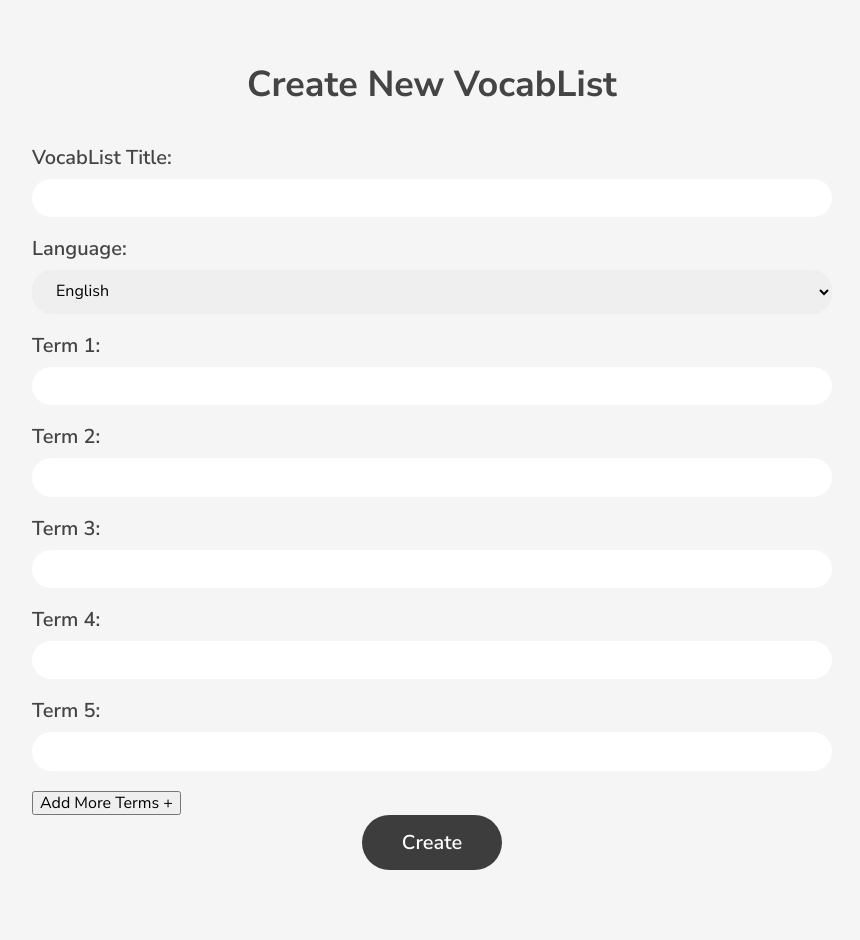
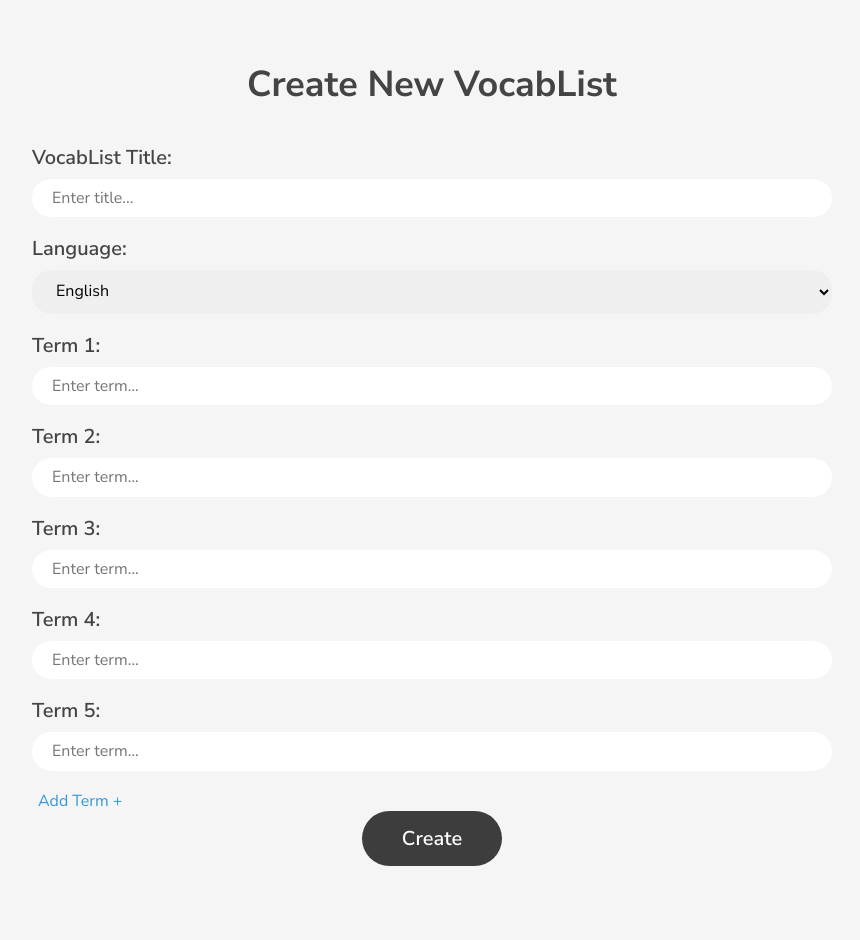
Before and after one commit to grizzledwarvet23/LexiCoach, a Flask app: page /create-vocablist in a window 1280 px wide. Shown: the whole page, without its empty margins (208-1068 px from the left). Run offline with Flask 2, Linux system fonts and the light colour scheme.

Commit message:
add term

```diff
--- a/main.py
+++ b/main.py
@@ -1,4 +1,4 @@
-from flask import Flask, render_template
+from flask import Flask, render_template, request, jsonify
 
 app = Flask(__name__)
 
@@ -10,5 +10,12 @@ def home():
 def create_vocablist():
     return render_template('create.html')
 
+@app.route('/create', methods=['POST'])
+def process_submittedlist():
+    data = request.get_json()
+    print(data)
+    return jsonify({'message': 'Data received successfully'})
+
+
 if __name__ == '__main__':
     app.run(debug=True)
--- a/static/script.js
+++ b/static/script.js
@@ -10,3 +10,56 @@ function changeText() {
 function goToVocabListWindow() {
     window.location.href = "/create-vocablist";
 }
+
+function addTerm() {
+    var container = document.getElementById("terms-container");
+    var count = container.childElementCount + 1;
+
+    var termGroup = document.createElement("div");
+    termGroup.className = "term-group";
+    var label = document.createElement("label");
+    label.setAttribute("for", "term" + count);
+    label.className = "form-label";
+    label.innerHTML = "Term " + count + ":";
+    var input = document.createElement("input");
+    input.setAttribute("type", "text");
+    input.setAttribute("name", "term" + count);
+    input.setAttribute("id", "term" + count);
+    input.setAttribute("placeholder", "Enter term...");
+    input.className = "form-input";
+    input.required = true;
+
+    termGroup.appendChild(label);
+    termGroup.appendChild(input);
+
+    container.appendChild(termGroup);
+}
+
+function handleSubmit(event) {
+    event.preventDefault();
+
+    const form = event.target;
+    const formData = new FormData(form);
+    const formDataJSON = JSON.stringify(Object.fromEntries(formData));
+
+
+    fetch('/create', {
+        method: 'POST',
+        headers: {
+          'Content-Type': 'application/json'
+        },
+        body: formDataJSON
+      })
+        .then(response => response.json())
+        .then(data => {
+          console.log(data);
+          // Redirect to home.html
+          window.location.href = '/create';
+        })
+        .catch(error => console.error(error));
+
+
+    //window.location.href = "/submittedlist";
+
+
+  }
--- a/static/style.css
+++ b/static/style.css
@@ -120,3 +120,17 @@ body {
 	width: 100%;
 	box-sizing: border-box;
 }
+
+.add-term-btn {
+	/* it should be
+	stylized so it should have no background fill, be a
+	light blueish color, and be small and placed to the left of the input */
+
+	/* add the following styles */
+	background-color: transparent;
+	color: #3498db;
+	font-size: 16px;
+	border: none;
+	cursor: pointer;
+
+}
--- a/templates/create.html
+++ b/templates/create.html
@@ -9,9 +9,9 @@
 <body>
 	<div class="container">
 		<h1 class="title">Create New VocabList</h1>
-		<form>
+		<form onsubmit="handleSubmit(event)">
 			<label for="vocablist-title" class="form-label">VocabList Title:</label>
-			<input type="text" id="vocablist-title" name="vocablist-title" class="form-input" required>
+			<input placeholder="Enter title..." type="text" id="vocablist-title" name="vocablist-title" class="form-input" required>
 
 			<label for="language" class="form-label">Language:</label>
 			<select id="language" name="language" class="form-input">
@@ -22,30 +22,30 @@
 				<option value="italian">Italian</option>
 			</select>
 
-			<div class="terms-container">
+			<div id="terms-container">
                 <div class="term-group">
                     <label for="term1" class="form-label">Term 1:</label>
-					<input type="text" id="term1" name="term1" class="form-input" required>
+                    <input placeholder="Enter term..." type="text" id="term1" name="term1" class="form-input" required>
                 </div>
                 <div class="term-group">
                     <label for="term2" class="form-label">Term 2:</label>
-					<input type="text" id="term2" name="term2" class="form-input" required>
+                    <input placeholder="Enter term..." type="text" id="term2" name="term2" class="form-input" required>
                 </div>
                 <div class="term-group">
                     <label for="term3" class="form-label">Term 3:</label>
-					<input type="text" id="term3" name="term3" class="form-input" required>
+                    <input placeholder="Enter term..." type="text" id="term3" name="term3" class="form-input" required>
                 </div>
                 <div class="term-group">
                     <label for="term4" class="form-label">Term 4:</label>
-					<input type="text" id="term4" name="term4" class="form-input" required>
+                    <input placeholder="Enter term..." type="text" id="term4" name="term4" class="form-input" required>
                 </div>
                 <div class="term-group">
                     <label for="term5" class="form-label">Term 5:</label>
-					<input type="text" id="term5" name="term5" class="form-input" required>
+                    <input placeholder="Enter term..." type="text" id="term5" name="term5" class="form-input" required>
                 </div>
             </div>
 
-			<button class="add-term-btn" type="button">Add More Terms +</button>
+			<button id="addTermBtn" onclick="addTerm()" class="add-term-btn" type="button">Add Term +</button>
 
 			<button class="create-btn" type="submit">Create</button>
 		</form>
```
Lines whose indentation alone changed are shown as unchanged.
